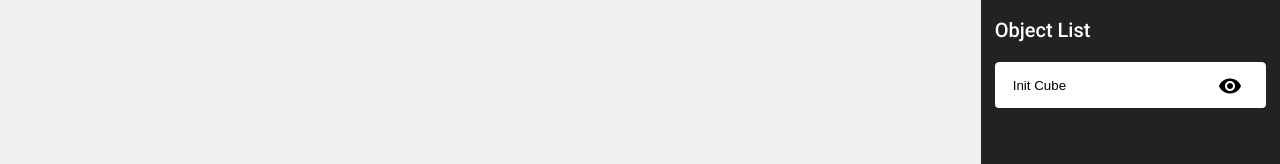
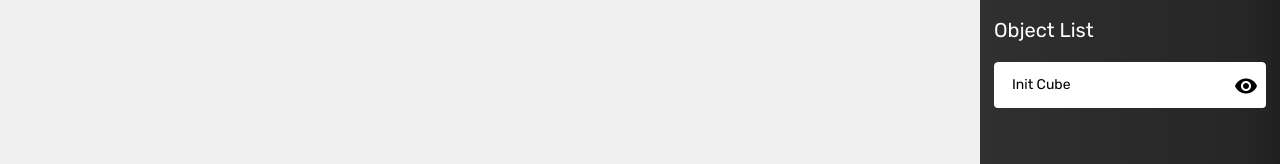
Before and after one commit to izquiratops/ngThree, an Angular app: page / in a window 1280 px wide. Shown: the top 164 px of the page. Built offline with nearby package versions, Linux system fonts and the light colour scheme.

Commit message:
Added 'Rubik' as main font

```diff
--- a/src/app/main-three/side-bar/side-bar.component.html
+++ b/src/app/main-three/side-bar/side-bar.component.html
@@ -5,7 +5,7 @@
     <div class="example-box" *ngFor="let object of objects" cdkDrag>
 
       <!-- TODO: Get this into a Component -->
-      <input [value]=object.name>
+      <input [value]=object.name class="mat-typography">
       <button mat-icon-button aria-label="Wireframe" (click)="toggleVisibility(object)">
         <mat-icon [ngClass]="{'disabled-icon': !object.visible}">visibility</mat-icon>
       </button>
--- a/src/app/main-three/side-bar/side-bar.component.scss
+++ b/src/app/main-three/side-bar/side-bar.component.scss
@@ -1,6 +1,6 @@
 .editor {
   padding: 1em;
-  background: #222;
+  background: linear-gradient(270deg, rgb(32, 32, 32) 0%, rgb(38, 38, 38) 10%, rgb(48, 48, 48) 100%);;
   color: white;
   height: 100%;
 
--- a/src/index.html
+++ b/src/index.html
@@ -6,8 +6,9 @@
   <base href="/">
   <meta name="viewport" content="width=device-width, initial-scale=1">
   <link rel="icon" type="image/x-icon" href="favicon.ico">
-  <link href="https://fonts.googleapis.com/css?family=Roboto:300,400,500&display=swap" rel="stylesheet">
   <link href="https://fonts.googleapis.com/icon?family=Material+Icons" rel="stylesheet">
+  <!-- <link href="https://fonts.googleapis.com/css?family=Roboto:300,400,500&display=swap" rel="stylesheet"> -->
+  <link href="https://fonts.googleapis.com/css2?family=Roboto+Mono&family=Rubik&display=swap" rel="stylesheet">
 </head>
 <body class="mat-typography">
   <app-root></app-root>
--- a/src/styles.scss
+++ b/src/styles.scss
@@ -1,5 +1,15 @@
 /* You can add global styles to this file, and also import other style files */
 @import '@angular/material/prebuilt-themes/pink-bluegrey.css';
+@import '~@angular/material/theming';
+
+// TODO: Titlebar
+// https://stackoverflow.com/questions/46222035/set-color-of-windows-titlebar-electron-js
+
+// https://material.angular.io/guide/typography
+$custom-typography: mat-typography-config(
+  $font-family: 'Rubik'
+);
+@include mat-core($custom-typography);
 
 html {
   box-sizing: border-box;
```
